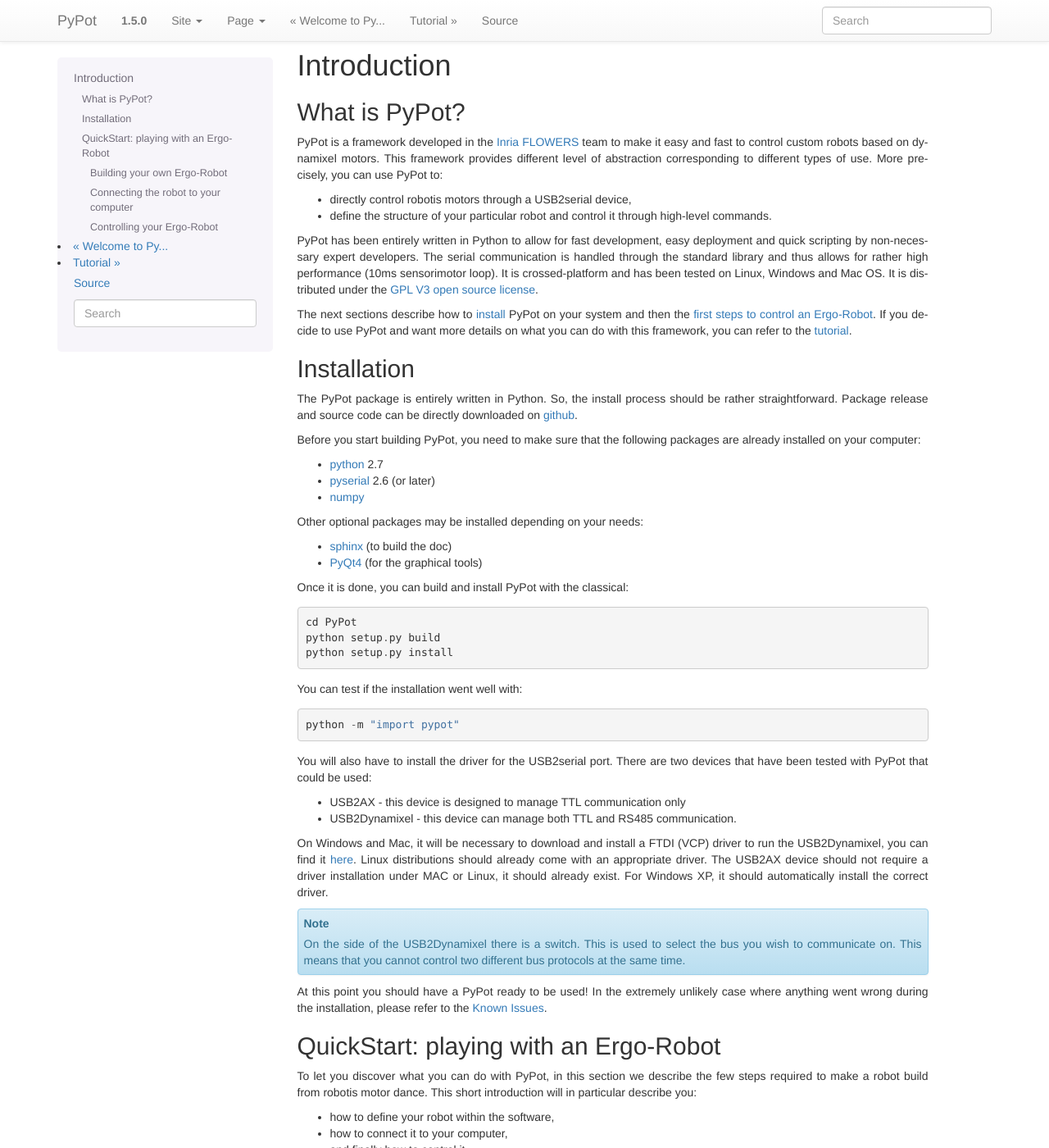
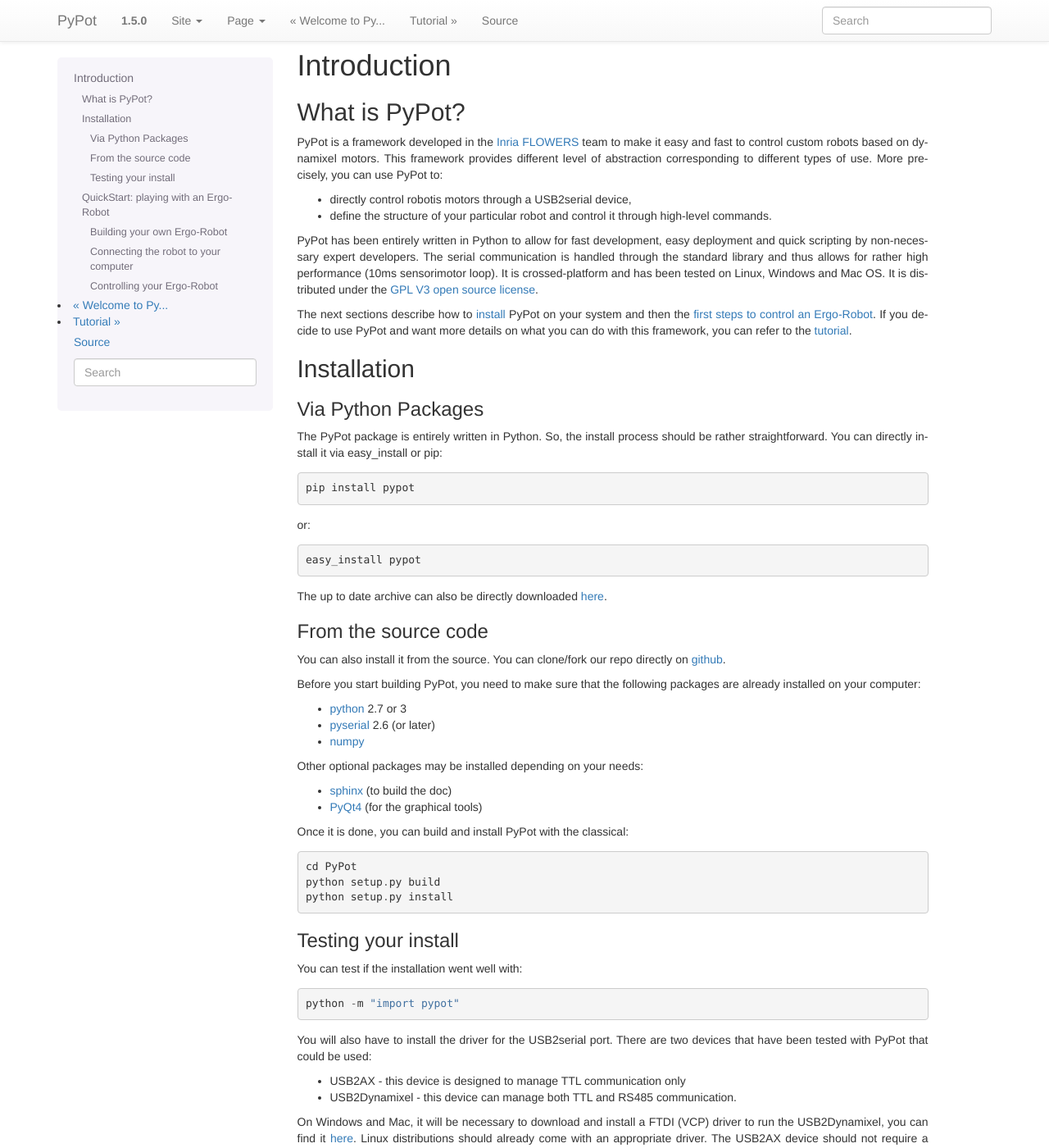
Before and after one commit to poppy-project/pypot, a Sphinx documentation site: the page built from doc/intro.rst, in a window 1280 px wide and 1400 px high. Shown: the whole window at 82% size. Built offline with Sphinx 7.4.7, drawn with Linux system fonts in a browser that asks for light colours.

Commit message:
Update the doc css.
Remove a patch in the css since it has been corrected directly in the
sphinx-bootstrap-theme package.

```diff
--- a/doc/_static/my-css.css
+++ b/doc/_static/my-css.css
@@ -1,7 +1,3 @@
 p {
     text-align: justify;
 }
-
-.section {
-    padding-top: 30px;
-}
--- a/doc/intro.rst
+++ b/doc/intro.rst
@@ -20,11 +20,27 @@
 Installation
 ============
 
-The PyPot package is entirely written in Python. So, the install process should be rather straightforward. Package release and source code can be directly downloaded on `github <https://github.com/poppy-project/pypot>`_.
+Via Python Packages
+-------------------
+
+The PyPot package is entirely written in Python. So, the install process should be rather straightforward. You can directly install it via easy_install or pip::
+
+    pip install pypot
+
+or::
+
+    easy_install pypot
+
+The up to date archive can also be directly downloaded `here <https://pypi.python.org/pypi/pypot/>`_.
+
+From the source code
+--------------------
+
+You can also install it from the source. You can clone/fork our repo directly on `github <https://github.com/poppy-project/pypot>`_.
 
 Before you start building PyPot, you need to make sure that the following packages are already installed on your computer:
 
-* `python <http://www.python.org>`_ 2.7
+* `python <http://www.python.org>`_ 2.7 or 3
 * `pyserial <http://pyserial.sourceforge.net/>`_ 2.6 (or later)
 * `numpy <http://www.numpy.org>`_
 
@@ -38,6 +54,9 @@
     cd PyPot
     python setup.py build
     python setup.py install
+
+Testing your install
+--------------------
 
 You can test if the installation went well with::
 
```
